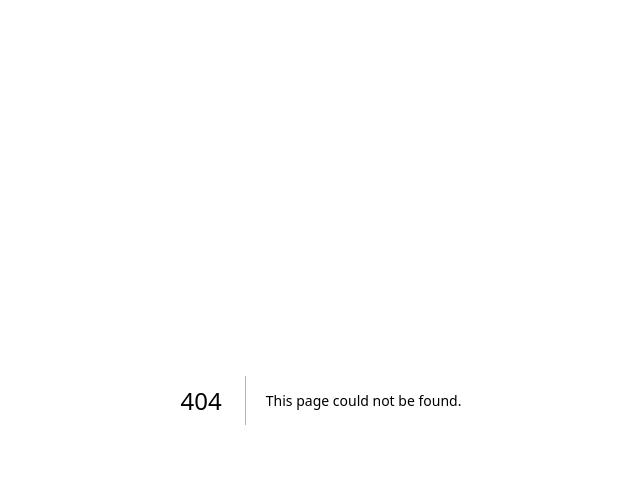
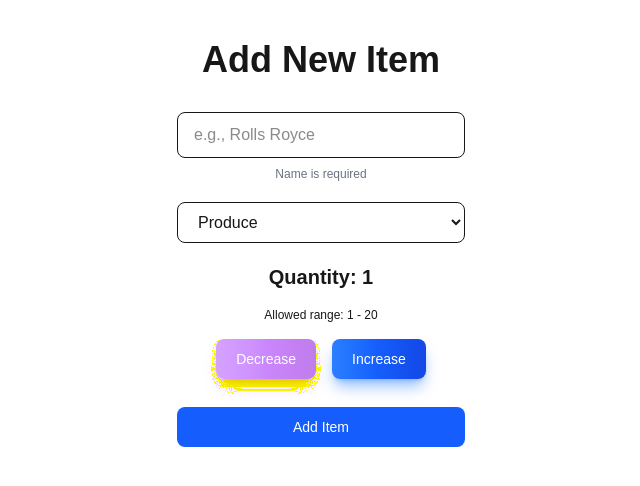
Before and after one commit to Andr3w33/cprg306-assignments, a Next.js app: page /week-5 in a window 1280 px wide. Before the commit this address had no page. Shown: the top 486 px of the page, without its empty margins (319-959 px from the left). Built offline with nearby package versions, Linux system fonts and the light colour scheme.

Commit message:
Week 5 Assignment

```diff
--- a/app/page.js
+++ b/app/page.js
@@ -10,6 +10,8 @@ export default function Home() {
         <Link href="./week-3">Week 3 Assignment</Link>
         <br></br>
         <Link href="./week-4">Week 4 Assignment</Link>
+        <br></br>
+        <Link href="./week-5">Week 5 Assignment</Link>
       </main>
     </div>
   );
--- /dev/null
+++ b/app/week-5/new-item.js
@@ -0,0 +1,138 @@
+"use client"
+
+import { useState } from "react";
+
+export default function NewItem () {
+  const [quantity, setQuantity] = useState(1);
+  const [name, setName] = useState("");
+  const [category, setCategory] = useState("produce");
+
+  function increment() {
+    if (quantity < 20) {
+      setQuantity(quantity + 1);
+    }
+  }
+
+  function decrement() {
+    if (quantity > 1) {
+      setQuantity(quantity - 1);
+    }
+  }
+
+  function handleSubmit(e) {
+    e.preventDefault();
+
+    const item = { name, quantity, category };
+    console.log("New item:", item);
+
+    // Alert appears after click on "Add Item" button
+    alert(
+      `Submitted:\n- Name: ${name}\n- Quantity: ${quantity}\n- Category: ${category}`
+    );
+
+    // Reset to initial values
+    setName("");
+    setQuantity(1);
+    setCategory("produce");
+  }
+
+
+  return (
+    <div className="text-center">
+      {/* Form */}
+      <form onSubmit={handleSubmit} className="mt-6 space-y-5">
+        {/* Name */}
+        <div>
+          <label htmlFor="name" className="sr-only">Name</label>
+          <input
+            id="name"
+            type="text"
+            required
+            value={name}
+            onChange={(e) => setName(e.target.value)}
+            placeholder="e.g., Rolls Royce"
+            className="w-72 mx-auto block rounded-lg border px-4 py-2.5
+                       outline-none focus:ring-4 focus:ring-blue-300
+                       dark:focus:ring-blue-800"
+          />
+          <p className="text-xs mt-2 text-gray-500">Name is required</p>
+        </div>
+
+        {/* Category */}
+        <div>
+          <label htmlFor="category" className="sr-only">Category</label>
+          <select
+            id="category"
+            value={category}
+            onChange={(e) => setCategory(e.target.value)}
+            className="w-72 mx-auto block rounded-lg border px-4 py-2.5
+                       outline-none focus:ring-4 focus:ring-blue-300
+                       dark:focus:ring-blue-800"
+          >
+            <option value="produce">Produce</option>
+            <option value="dairy">Dairy</option>
+            <option value="bakery">Bakery</option>
+            <option value="meat">Meat</option>
+            <option value="frozen foods">Frozen Foods</option>
+            <option value="canned goods">Canned Goods</option>
+            <option value="dry goods">Dry Goods</option>
+            <option value="beverages">Beverages</option>
+            <option value="snacks">Snacks</option>
+            <option value="household">Household</option>
+            <option value="other">Other</option>
+          </select>
+        </div>
+
+        {/* Quantity (styled like your reference) */}
+        <div>
+          <h3>
+            <span className="text-xl font-semibold">Quantity: {quantity}</span>
+          </h3>
+          <p className="text-xs m-4">Allowed range: 1 - 20</p>
+
+          <div className="flex justify-center gap-4">
+            <button
+              type="button"
+              onClick={decrement}
+              disabled={quantity === 1}
+              className="text-white bg-gradient-to-r from-purple-500 via-purple-600 to-purple-700
+                         hover:bg-gradient-to-br focus:ring-4 focus:outline-none
+                         focus:ring-purple-300 dark:focus:ring-purple-800
+                         shadow-lg shadow-purple-500/50 dark:shadow-lg dark:shadow-purple-800/80
+                         font-medium rounded-lg text-sm px-5 py-2.5 text-center
+                         disabled:opacity-50 disabled:cursor-not-allowed"
+            >
+              Decrease
+            </button>
+
+            <button
+              type="button"
+              onClick={increment}
+              disabled={quantity === 20}
+              className="text-white bg-gradient-to-r from-blue-500 via-blue-600 to-blue-700
+                         hover:bg-gradient-to-br focus:ring-4 focus:outline-none
+                         focus:ring-blue-300 dark:focus:ring-blue-800
+                         shadow-lg shadow-blue-500/50 dark:shadow-lg dark:shadow-blue-800/80
+                         font-medium rounded-lg text-sm px-5 py-2.5 text-center
+                         disabled:opacity-50 disabled:cursor-not-allowed"
+            >
+              Increase
+            </button>
+          </div>
+        </div>
+
+        {/* SUbmit */}
+        <div className="pt-2">
+          <button
+            type="submit"
+            className="w-72 text-white bg-blue-600 hover:bg-blue-700
+                       focus:ring-4 focus:outline-none focus:ring-blue-300
+                       font-medium rounded-lg text-sm px-5 py-2.5"
+          >
+            Add Item
+          </button>
+        </div>
+      </form>
+    </div>
+  );
+}
--- /dev/null
+++ b/app/week-5/page.js
@@ -0,0 +1,12 @@
+import NewItem from "./new-item";
+
+export default function Page() {
+  return (
+    <main className="min-h-screen bg-white py-10 px-4 ">
+      <header className="text-center mb-8">
+        <h1 className="text-4xl font-semibold mb-4">Add New Item</h1>
+      </header>
+      <NewItem />
+    </main>
+  );
+}
```
